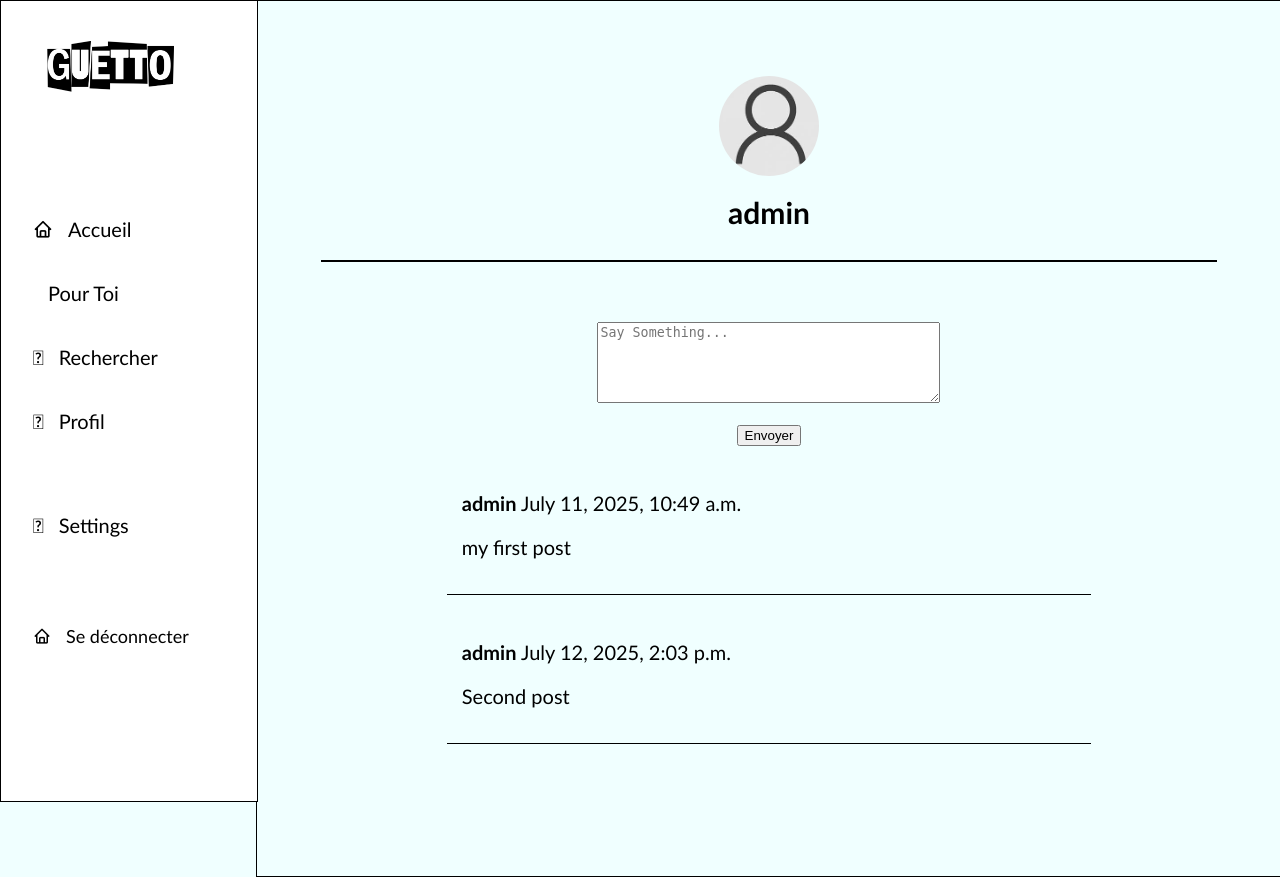
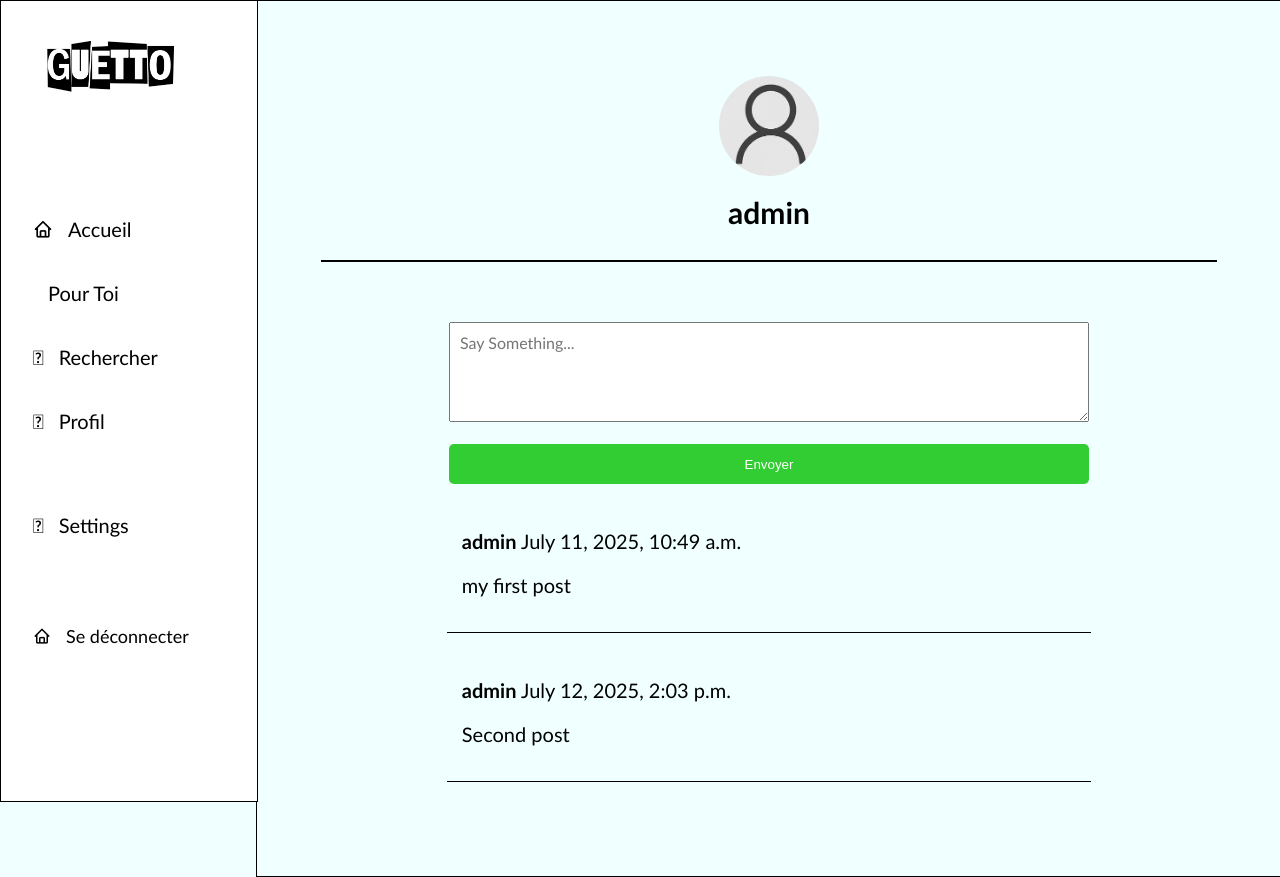
Before and after one commit to Elimen210/CNTN-Training, a Django app: page /profile/1 in a window 1280 px wide. Run offline with Django 3.2, Linux system fonts and the light colour scheme; a user stored in the database is signed in; data comes from the database, SQL or seed files in the repository; some libraries are stand-ins or nearby versions.

Commit message:
Improved post form UI and added user images to posts
Reduced textarea rows in PostForm for a more compact input. Updated index and profile templates to style submit buttons and display user profile images next to posts. Enhanced CSS for form, submit button, and user images for better layout and appearance.

```diff
--- a/landing/forms.py
+++ b/landing/forms.py
@@ -5,7 +5,7 @@ class PostForm(forms.ModelForm):
     body = forms.CharField(
             label='',
             widget=forms.Textarea(attrs={
-                'rows': '5',
+                'rows': '3',
                 'placeholder': 'Say Something...'
                 }
 
--- a/landing/templates/landing/profile.html
+++ b/landing/templates/landing/profile.html
@@ -46,7 +46,7 @@
                 {% csrf_token %}
                 {{ form | crispy }}
                 <br />
-                <button type="submit">Envoyer</button>
+                <button type="submit" class="submit">Envoyer</button>
             </form>
         </div>
         {% endif %}
--- a/static/css/landing.css
+++ b/static/css/landing.css
@@ -152,10 +152,19 @@ body {
     flex-direction: column;
     align-items: center;
     justify-content: center;
+
+    margin: 0 auto;
+    width: 100%;
+    margin-top: 50px;
+}
+
+.post-form textarea {
+    min-width: 50vw;
+    height: 100px;
+    font-size: 16px;
+    padding: 10px;
+    box-sizing: border-box;
     font-family: Calibri;
-    margin: 0 auto;
-    width: 70%;
-    margin-top: 50px;
 }
 
 .welcome-text {
@@ -168,3 +177,21 @@ body {
     width: 65vw;
     margin: 0 auto;
 }
+
+.submit {
+    background-color: limegreen;
+    color: white;
+    border: none;
+    border-radius: 5px;
+    width: 50vw;
+    height: 5vh;
+}
+
+.userimage-home {
+    margin-top: 10px;
+    display: flex;
+    border-radius: 50%;
+    margin: 0;
+    width: 2vw;
+    height: 2vw;
+}
```
Also changed, not shown: landing/templates/landing/index.html (+6 -3 lines).
